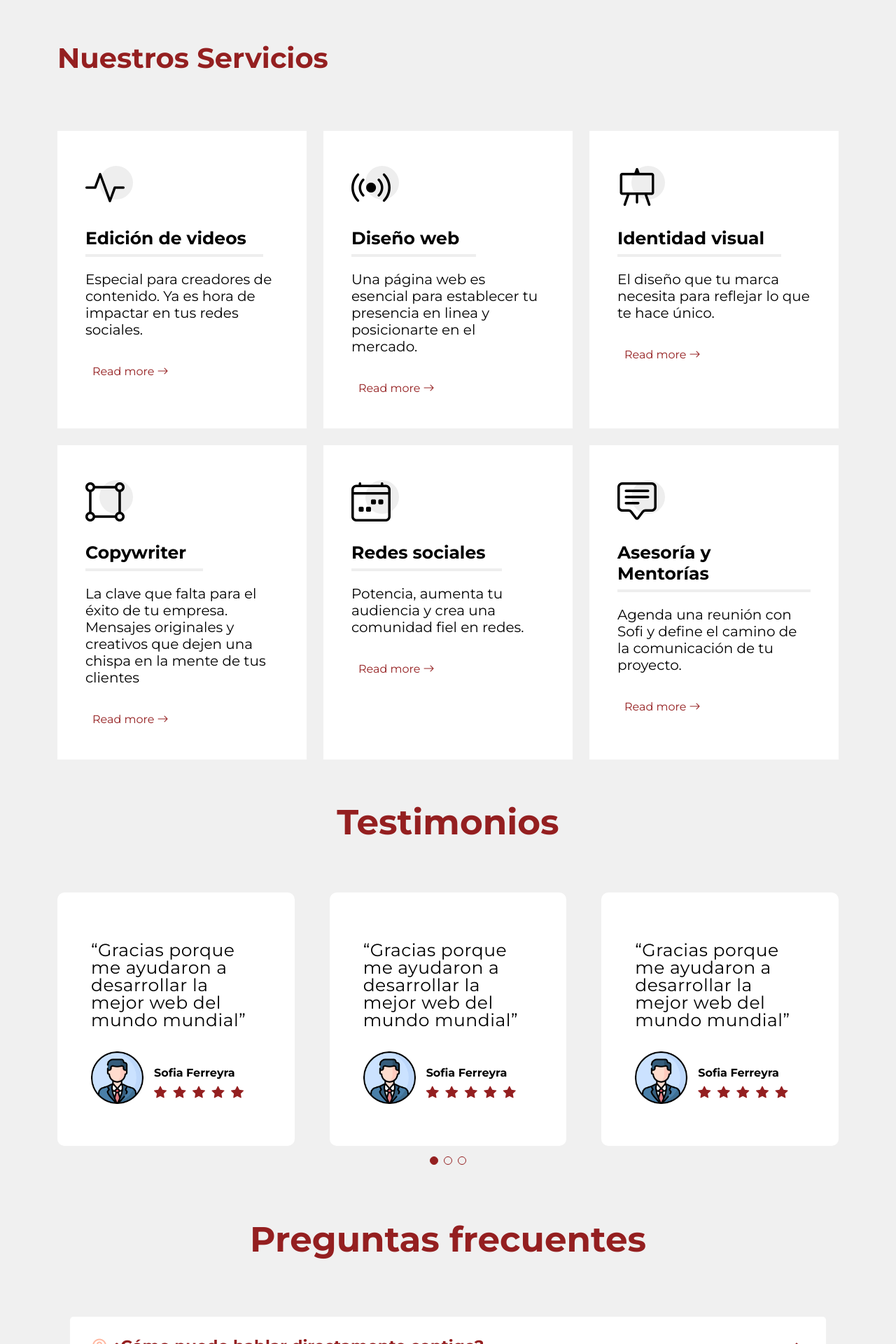
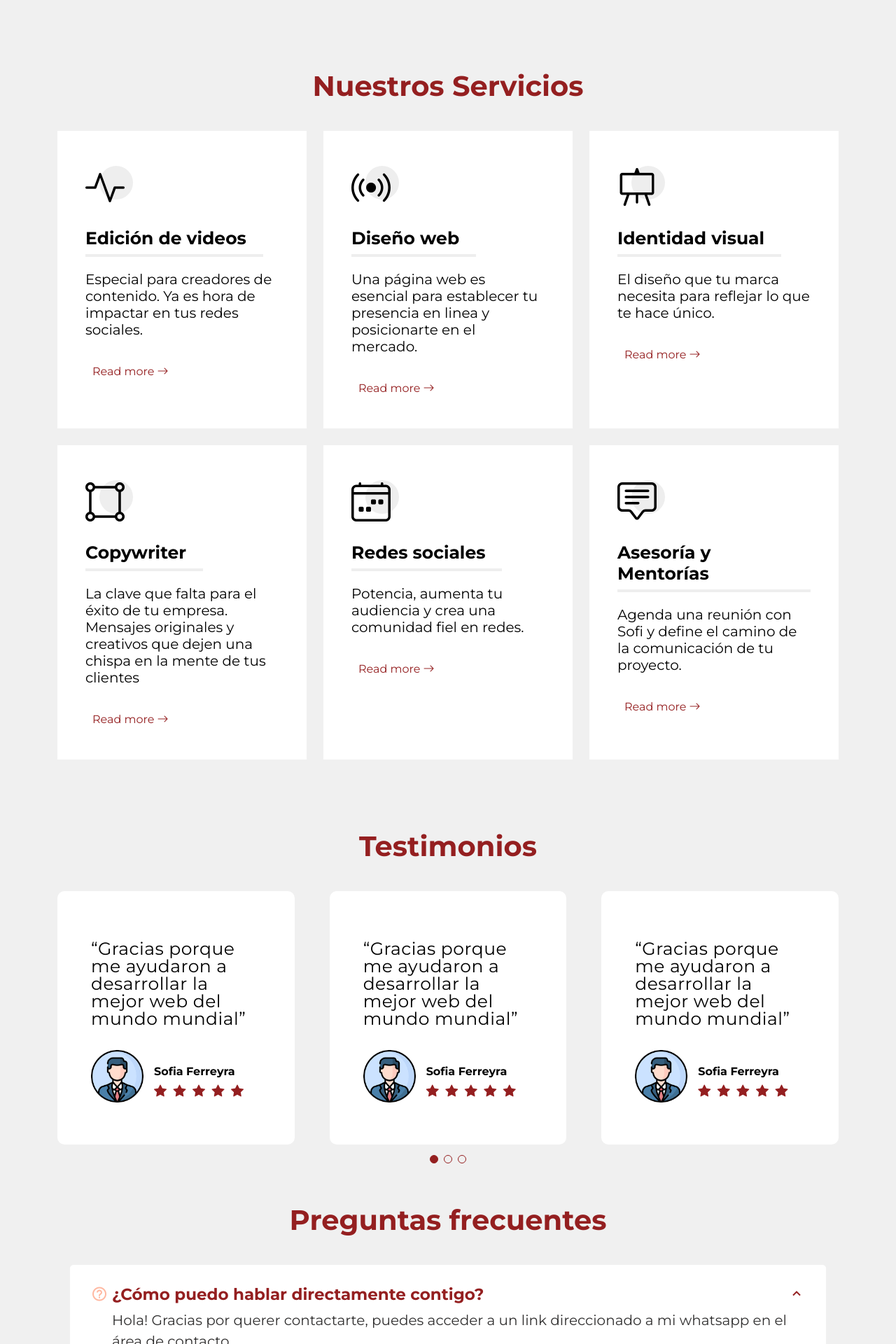
Before and after one commit to SantyHenares/Magnetica, a PHP site: page / in a window 1280 px wide. Shown: the part 1621-3541 px from the top of the page at 70% size. Run offline with PHP 8.4, Linux system fonts and the light colour scheme; some libraries are stand-ins or nearby versions.

Commit message:
titulos cambiados

```diff
--- a/assets/css/homeModulo2.css
+++ b/assets/css/homeModulo2.css
@@ -68,7 +68,6 @@
 --------------------------------------------------------------*/
 .faq {
   color: #313030;
-  padding: 60px 0;
   overflow: hidden;
 }
 .faq .title {
--- a/assets/css/style.css
+++ b/assets/css/style.css
@@ -330,3 +330,12 @@ h6 {
     padding-top: 20px;
   }
 }
+
+.titles-h1{
+  color: #941F20;
+  font-size: 2.5rem;
+  font-weight: bold;
+  text-align: center;
+  margin-top: 2.5rem;
+  margin-bottom: 2.5rem;
+}
--- a/index.html
+++ b/index.html
@@ -317,8 +317,8 @@
       <!-- ======= Our Services Section ======= -->
       <section id="services" class="services sections-bg">
         <div class="container" data-aos="fade-up">
-          <div class="service-title">
-            <h2>Nuestros Servicios</h2>
+          <div>
+            <h1 class="titles-h1">Nuestros Servicios</h1>
           </div>
 
           <div class="row gy-4" data-aos="fade-up" data-aos-delay="100">
@@ -442,7 +442,7 @@
       <!-- ======= Testimonios ======= -->
       <section id="clients" class="clients">
         <div data-aos="fade-up">
-          <h1 class="title">Testimonios</h1>
+          <h1 class="titles-h1">Testimonios</h1>
         </div>
         <div class="container" data-aos="fade-up">
           <div class="clients-slider swiper">
@@ -526,7 +526,7 @@
       <!-- ======= FAQ ======= -->
       <section id="faq" class="faq section-bg">
         <div data-aos="fade-up">
-          <h1 class="title">Preguntas frecuentes</h1>
+          <h1 class="titles-h1">Preguntas frecuentes</h1>
         </div>
         <div class="faq-list">
           <ul>
@@ -617,11 +617,11 @@
       <!-- ======= End FAQ ======= -->
       <!-- ======= Contact Section ======= -->
       <section id="contact" class="contact mb-5">
-        <div class="container mt-2" data-aos="fade-up">
+        <div class="container" data-aos="fade-up">
           <div class="section-header">
-            <h2 class="py-5 text-center" style="color: #941f20">
+            <h1 class="titles-h1" style="color: #941f20">
               Atención personalizada
-            </h2>
+            </h1>
           </div>
           <div class="row gx-lg-0 gy-4">
             <div class="col-lg-4">
```
Also changed, not shown: diseño-grafico.html (+5 -5 lines), redes-sociales.html (+4 -4 lines), servicios-web.html (+5 -5 lines).
